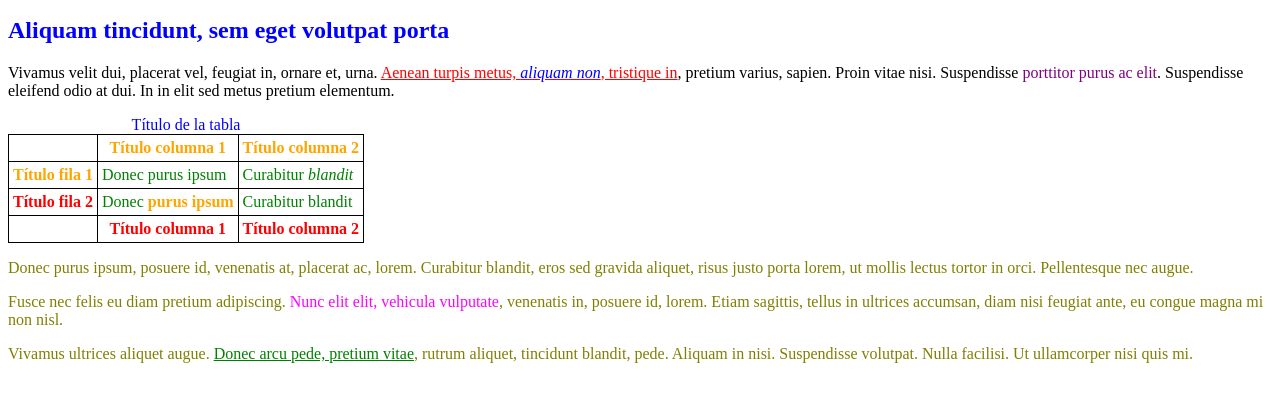
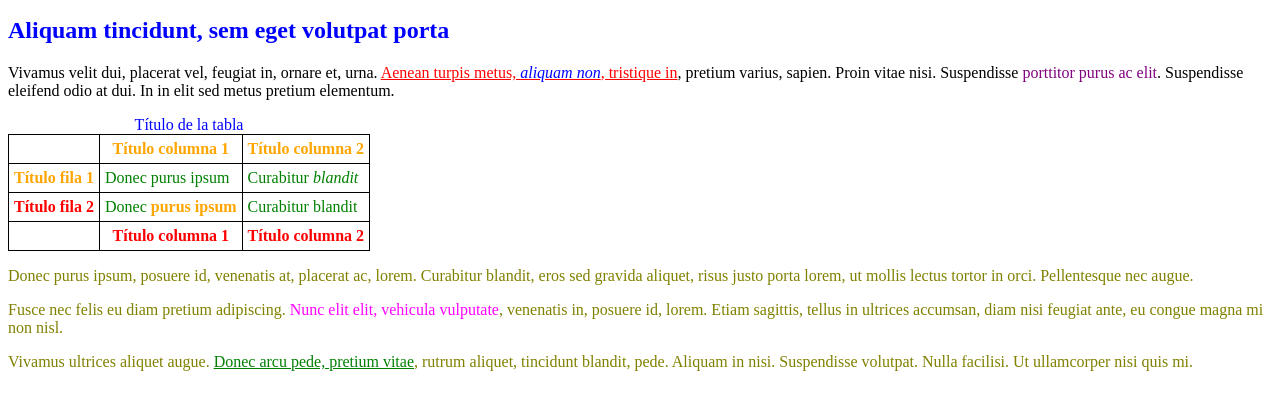
Before and after one commit to AlbLC/ejercicioColores, a plain HTML site: page index.html in a window 1280 px wide. Shown: the part 119-528 px from the top of the page. Drawn offline with Linux system fonts and the light colour scheme.

Commit message:
corregido

```diff
--- a/style.css
+++ b/style.css
@@ -1,3 +1,33 @@
+#titulo{
+  color:teal;
+}
+p strong, a, tfoot, th[scope="row"]{
+  color: red;
+}
+span.destacado, td strong, th.especial {
+  color: orange;
+}
+#subtitulo, a em, caption {
+  color: blue;
+}
+#adicional a, td{
+ color: green;
+}
+span.especial {
+ color: purple;
+}
+div {
+ color: olive;
+}
+#especial {
+ color: fuchsia;
+}
+table, tr, th, td {
+ border: 1px solid black;
+ border-collapse: collapse;
+ padding: 5px;
+}
+/*
 
 h1 { color: teal;}
 strong {color: red}
```
